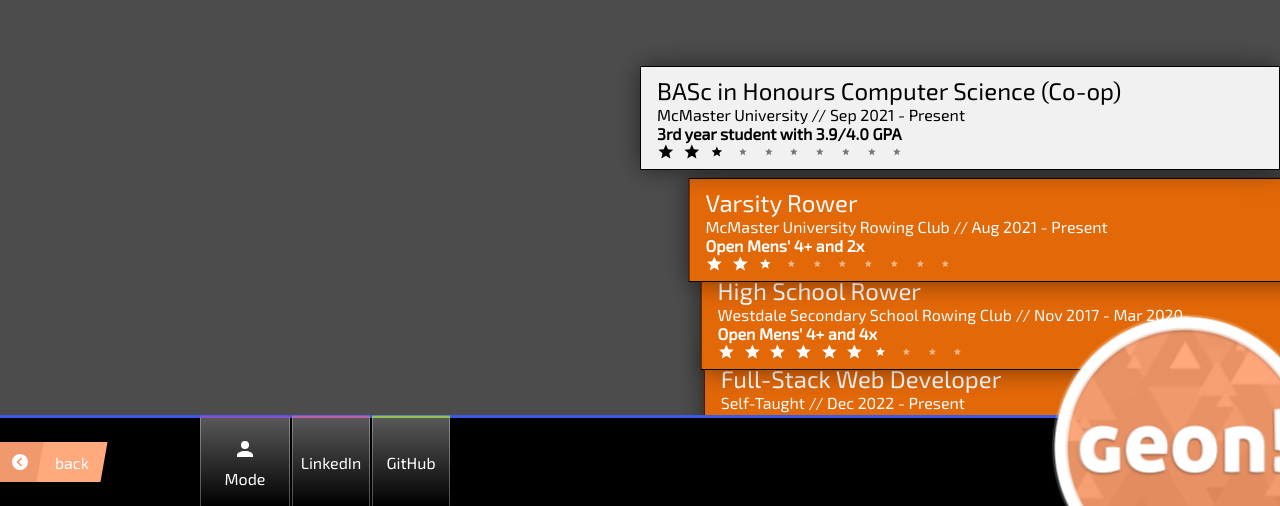
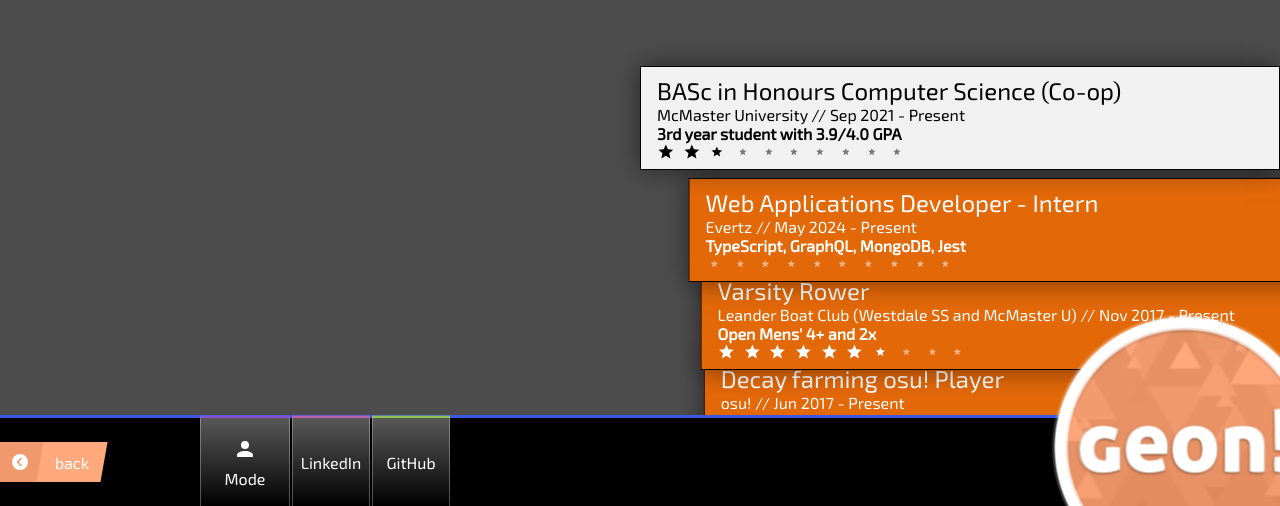
Before and after one commit to geon-youn/geon-youn.github.io, a React (Vite) app: page /#/play in a window 1280 px wide. Shown: the part 294-800 px from the top of the page. Built offline with nearby package versions, Linux system fonts and the light colour scheme; a web font is replaced by a local one.

Commit message:
Update with new job and more

```diff
--- a/src/common/modes.js
+++ b/src/common/modes.js
@@ -2,9 +2,9 @@ import {
   mdiAccount,
   mdiAccountDetails,
   mdiClipboardTextMultiple,
-} from '@mdi/js';
+} from "@mdi/js";
 
-import dayjs from 'dayjs';
+import dayjs from "dayjs";
 
 // Factory to create mode
 const mode = (name, path) => {
@@ -16,13 +16,13 @@ const mode = (name, path) => {
 
 // List of modes for Play
 export const modes = [
-    mode('geon!', mdiAccount),
-    mode('geon!skills', mdiAccountDetails),
-    mode('geon!projects', mdiClipboardTextMultiple),
+  mode("geon!", mdiAccount),
+  mode("geon!skills", mdiAccountDetails),
+  mode("geon!projects", mdiClipboardTextMultiple),
 ];
 
 const today = dayjs();
-const getDay = (date) => dayjs(date, 'MM/DD/YYYY');
+const getDay = (date) => dayjs(date, "MM/DD/YYYY");
 
 // Factory to create songs
 const song = (title, author, mapper, difficulty, startDate, href) => {
@@ -31,150 +31,157 @@ const song = (title, author, mapper, difficulty, startDate, href) => {
     author,
     mapper,
     difficulty,
-        stars: today.diff(getDay(startDate), 'y', true),
+    stars: today.diff(getDay(startDate), "y", true),
     href,
   };
 };
 
 const about = [
   song(
-        'BASc in Honours Computer Science (Co-op)',
-        'McMaster University',
-        'Sep 2021 - Present',
-        '3rd year student with 3.9/4.0 GPA',
-        getDay('9/1/2021')
+    "BASc in Honours Computer Science (Co-op)",
+    "McMaster University",
+    "Sep 2021 - Present",
+    "3rd year student with 3.9/4.0 GPA",
+    getDay("9/1/2021")
   ),
   song(
-        'Varsity Rower',
-        'McMaster University Rowing Club',
-        'Aug 2021 - Present',
-        "Open Mens' 4+ and 2x",
-        getDay('8/20/2021')
+    "Web Applications Developer - Intern",
+    "Evertz",
+    "May 2024 - Present",
+    "TypeScript, GraphQL, MongoDB, Jest",
+    getDay("5/7/2024")
   ),
   song(
-        'High School Rower',
-        'Westdale Secondary School Rowing Club',
-        'Nov 2017 - Mar 2020',
-        "Open Mens' 4+ and 4x",
-        getDay('11/1/2017')
+    "Varsity Rower",
+    "Leander Boat Club (Westdale SS and McMaster U)",
+    "Nov 2017 - Present",
+    "Open Mens' 4+ and 2x",
+    getDay("11/1/2017")
   ),
   song(
-        'Full-Stack Web Developer',
-        'Self-Taught',
-        'Dec 2022 - Present',
-        'JS, TS, HTML, CSS, React, Node, Express, SQL, MongoDB',
-        getDay('12/1/2022')
+    "Decay farming osu! Player",
+    "osu!",
+    "Jun 2017 - Present",
+    "Not farming PP at the moment :P",
+    getDay("7/18/2017")
   ),
   song(
-        'Canada Top #150 osu! Player',
-        'osu!',
-        'Jun. 2017 - Present',
-        'Tablet and Keyboard',
-        getDay('7/18/2017')
+    "Support LF G4 HM Thaemine Prog T.T",
+    "Lost Ark",
+    "Feb 2022 - Present",
+    "1630 Artist main and 1620 WF Aero alt",
+    getDay("2/11/2022")
   ),
   song(
-        'Radiant Support',
-        'Lost Ark',
-        'Feb. 2022 - Present',
-        'Artist and Bard main with YHAP30, LWC30, MOS30',
-        getDay('2/11/2022')
-    ),
+    'Soon to be support main in Korean Mushroom Game',
+    'MapleStory',
+    'Too long ago - Present',
+    '245 Blaster and 244 Kanna CRA mules ;-;',
+    getDay('7/21/2010')
+  )
 ];
 
 const skills = [
   song(
-        'Front-end Development',
-        'The Odin Project',
-        'Dec 2022 - Present',
-        'HTML, CSS, React, Next.js, Tailwind CSS, Webpack',
-        getDay('12/1/2022')
+    'Skills with work experience',
+    'Evertz',
+    'May 2024 - Present',
+    'TypeScript, MongoDB, GraphQL, Jest, Git, Gitea, Jira',
+    getDay('5/7/2024')
   ),
   song(
-        'Back-end Development',
-        'The Odin Project and McMaster University',
-        'Sep 2022 - Present',
-        'Node.js, Express.js, SQL, MongoDB, Mongoose',
-        getDay('9/1/2022')
+    "Front-end Development",
+    "The Odin Project",
+    "Dec 2022 - Present",
+    "HTML, CSS, React, Next.js, Tailwind CSS, Webpack",
+    getDay("12/1/2022")
   ),
   song(
-        'Mobile Development',
-        '',
-        'Jan 2024 - Present',
-        'Expo, React Native',
-        getDay('1/1/2024')
+    "Back-end Development",
+    "The Odin Project and McMaster University",
+    "Sep 2022 - Present",
+    "Node.js, Express.js, SQL, MongoDB, Mongoose",
+    getDay("9/1/2022")
   ),
   song(
-        'Main Programming Languages',
-        'The Odin Project',
-        'Dec 2022 - Present',
-        'JavaScript, TypeScript',
-        getDay('12/1/2022')
+    "Mobile Development",
+    "",
+    "Jan 2024 - Present",
+    "Expo, React Native",
+    getDay("1/1/2024")
   ),
   song(
-        'Other Programming Languages',
-        'Westdale S.S., McMaster University, and The Odin Project',
-        '',
-        'C/C++, Java, Python, Haskell, Elm, Prolog',
-        getDay('9/1/2017')
+    "Main Programming Languages",
+    "The Odin Project",
+    "Dec 2022 - Present",
+    "JavaScript, TypeScript",
+    getDay("12/1/2022")
+  ),
+  song(
+    "Other Programming Languages",
+    "Westdale S.S., McMaster University, and The Odin Project",
+    "",
+    "C/C++, Java, Python, Haskell, Elm, Prolog",
+    getDay("9/1/2017")
   ),
 ];
 
 const projects = [
   song(
-        'EcoDex',
-        'GDSC McMasterU Solution Challenge Hackathon 2024',
-        'Feb. 2024',
-        'Learn about your local biodiversity! Won the Protection of Nature challenge!!',
-        getDay('2/4/2024'),
-        'https://devpost.com/software/ecodex-0wngoj'
+    "EcoDex",
+    "GDSC McMasterU Solution Challenge Hackathon 2024",
+    "Feb 2024",
+    "Learn about your local biodiversity! Won the Protection of Nature challenge!!",
+    getDay("2/4/2024"),
+    "https://devpost.com/software/ecodex-0wngoj"
   ),
   song(
-        'DinoMind',
-        'DeltaHacks X',
-        'Jan. 2024',
-        'Audio journal to help you destress! Won Best Health Hack!!',
-        getDay('1/1/2024'),
-        'https://devpost.com/software/dinomind'
+    "DinoMind",
+    "DeltaHacks X",
+    "Jan 2024",
+    "Audio journal to help you destress! Won Best Health Hack!!",
+    getDay("1/1/2024"),
+    "https://devpost.com/software/dinomind"
   ),
   song(
-        'McMaster Room Booking',
-        'McMaster University',
-        '3rd year: COMPSCI 4HC3',
-        'Make room booking great again',
-        getDay('9/1/2023'),
-        'https://github.com/owengretzinger/room-booking-system'
+    "McMaster Room Booking",
+    "McMaster University",
+    "3rd year: COMPSCI 4HC3",
+    "Make room booking great again",
+    getDay("9/1/2023"),
+    "https://github.com/owengretzinger/room-booking-system"
   ),
   song(
-        'Education Data for Change',
-        'DeltaHacks IX',
-        'Jan. 2023',
-        'Built a tool to discover insights into the Ontario education system',
-        getDay('1/1/2023'),
-        'https://github.com/owengretzinger/education-data-for-change'
+    "Education Data for Change",
+    "DeltaHacks IX",
+    "Jan 2023",
+    "Built a tool to discover insights into the Ontario education system",
+    getDay("1/1/2023"),
+    "https://github.com/owengretzinger/education-data-for-change"
   ),
   song(
-        'Blog API',
-        'The Odin Project',
-        'Sep. 2023',
-        'Built a RESTful API for blogs using Express',
-        getDay('9/1/2023'),
-        'https://github.com/geon-youn/blog-api'
+    "Blog API",
+    "The Odin Project",
+    "Sep 2023",
+    "Built a RESTful API for blogs using Express",
+    getDay("9/1/2023"),
+    "https://github.com/geon-youn/blog-api"
   ),
   song(
-        'Deep Learning Blog',
-        'fast.ai',
-        'Feb. 2022 - May. 2022',
-        'Kept track of my deep learning journey through a blog',
-        getDay('2/1/2022'),
-        'https://geon-youn.github.io/DunGeon/'
+    "Deep Learning Blog",
+    "fast.ai",
+    "Feb 2022 - May 2022",
+    "Kept track of my deep learning journey through a blog",
+    getDay("2/1/2022"),
+    "https://geon-youn.github.io/DunGeon/"
   ),
   song(
-        'The Trig Project',
-        'McMaster University',
-        '1st year: COMPSCI 1XD3',
-        'Trigonometry is now so easy',
-        getDay('1/1/2022'),
-        'https://github.com/youcefs21/TheTrigProject'
+    "The Trig Project",
+    "McMaster University",
+    "1st year: COMPSCI 1XD3",
+    "Trigonometry is now so easy",
+    getDay("1/1/2022"),
+    "https://github.com/youcefs21/TheTrigProject"
   ),
 ];
 
```
Lines whose indentation alone changed are shown as unchanged.
